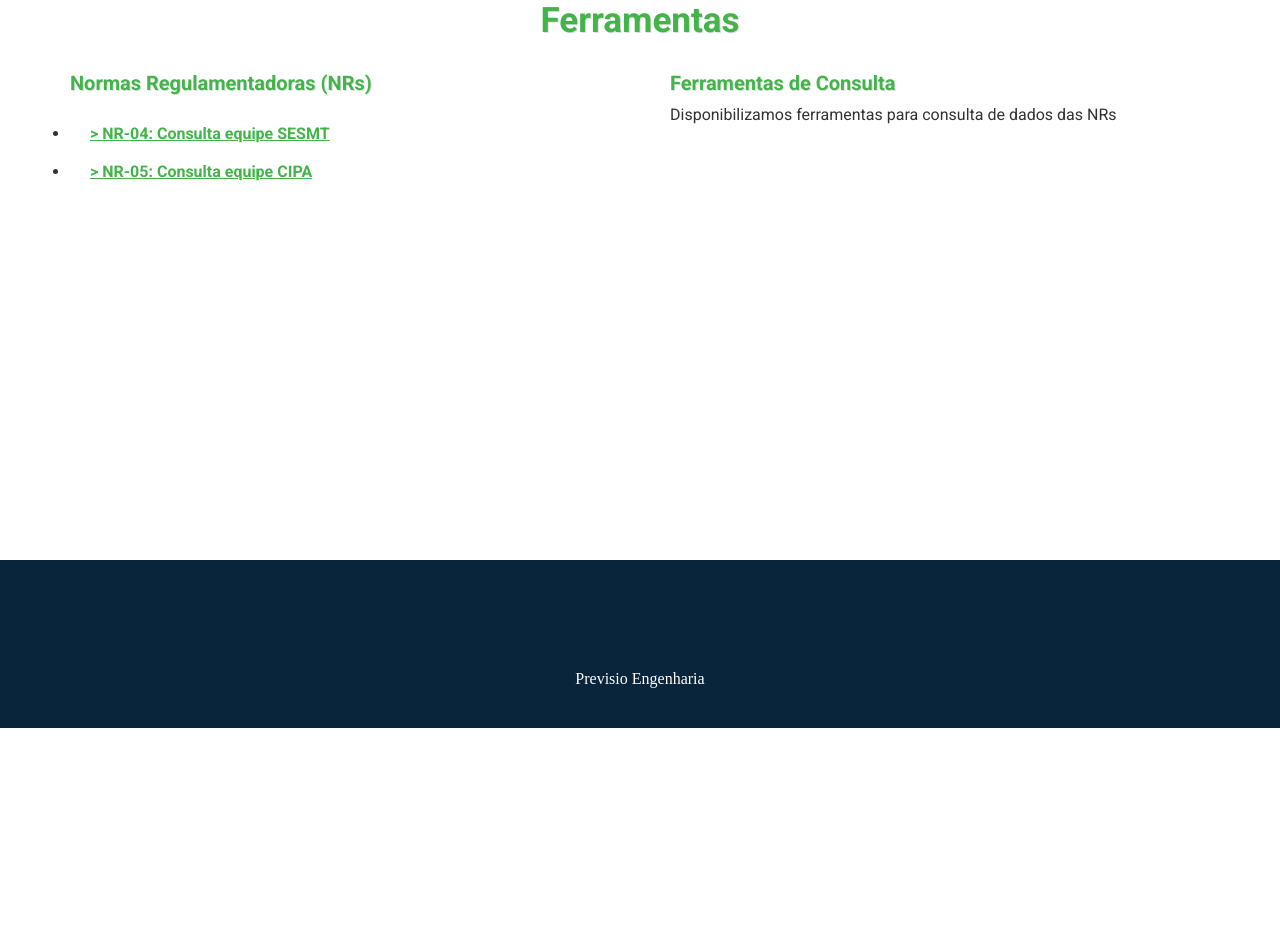
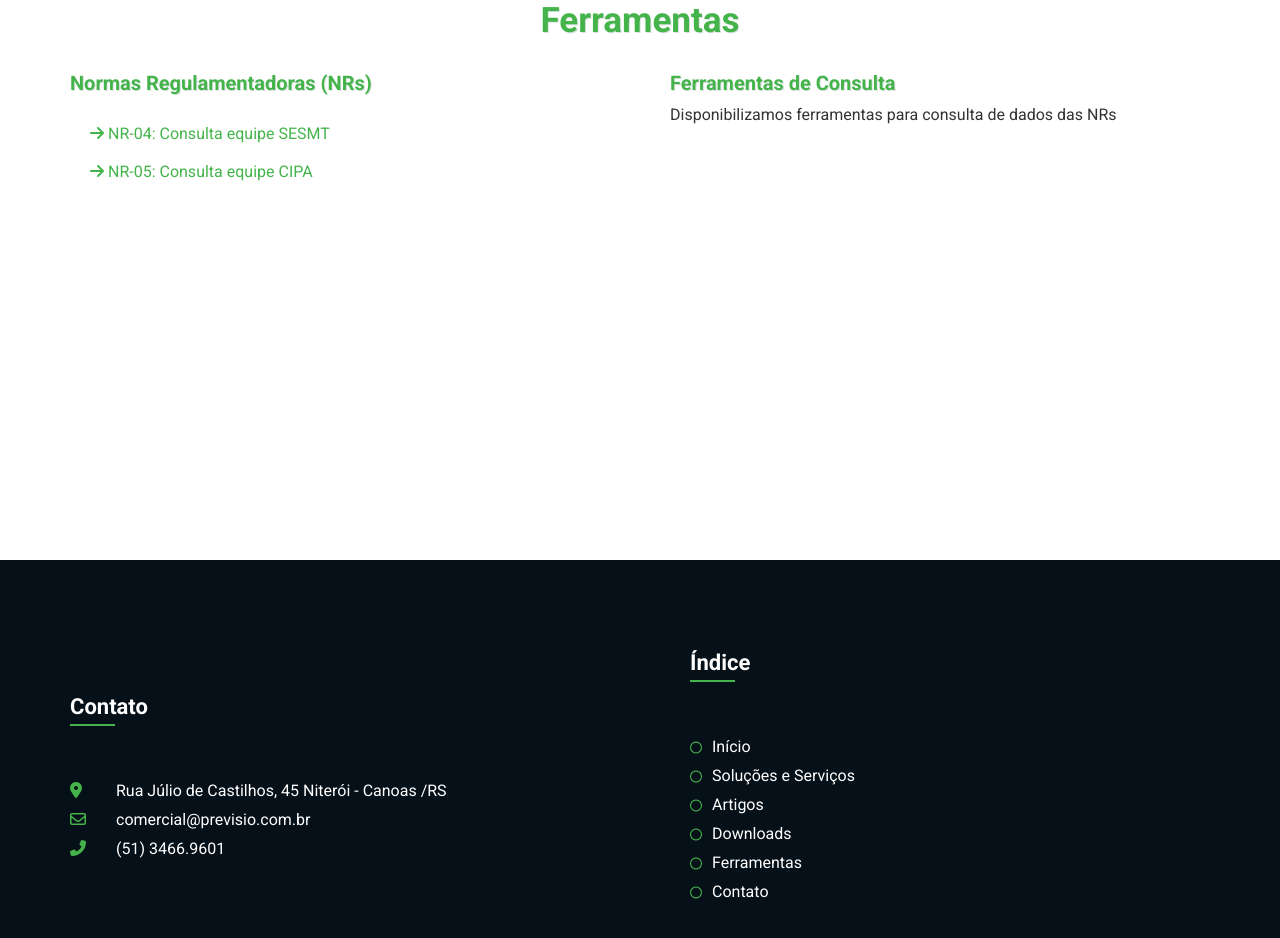
Before and after one commit to joeldc94/test-nextjs, a Next.js app: page / in a window 1280 px wide. Shown: the part 120-1058 px from the top of the page. Before the commit the page ends 848 px from the top, so only its background shows below. Built offline with nearby package versions, Linux system fonts and the light colour scheme.

Commit message:
footer updated

```diff
--- a/components/Footer.js
+++ b/components/Footer.js
@@ -1,9 +1,53 @@
 const Footer = () => (
 
-    <footer className="rodape">
-        <p>Previsio Engenharia</p>
+    <footer className="footer">
+        <div className='max-width'>
+            <div className='footer-content'>
+                <div className='footer-column left'>
+                    <h3 className='titulo'>
+                        Contato
+                    </h3>
+                    <hr/>
+                    <ul className='lista'>
+                        <li><i class="fa-solid fa-location-dot"></i><span> Rua Júlio de Castilhos, 45 Niterói - Canoas /RS</span>
+                        </li>
+                        <li><i class="fa-regular fa-envelope"></i><span><a href="mailto:comercial@previsio.com.br">comercial@previsio.com.br</a></span>
+                        </li>
+                        <li><i class="fa-sharp fa-solid fa-phone-flip"></i><span><a href="tel:+55(51)34669601">(51) 3466.9601</a></span>
+                        </li>
+                    </ul>
+                </div>
+                <div className='footer-column right'>
+                    <h3 className='titulo'>
+                        Índice
+                    </h3>
+                    <hr/>
+                    <ul className='lista indice'>
+                        <li>
+                            <i class="fa-regular fa-circle"></i><a href="https://previsio.com.br/">Início</a>
+                        </li>
+                        <li>
+                        <i class="fa-regular fa-circle"></i><a href="https://previsio.com.br/seguranca-do-trabalho/">Soluções e Serviços</a>
+                        </li>
+                        <li>
+                        <i class="fa-regular fa-circle"></i><a href="https://previsio.com.br/artigos/">Artigos</a>
+                        </li>
+                        <li>
+                        <i class="fa-regular fa-circle"></i><a href="https://previsio.com.br/downloads/">Downloads</a>
+                        </li>
+                        <li>
+                        <i class="fa-regular fa-circle"></i><a href="https://ferramentas.previsio.com.br">Ferramentas</a>
+                        </li>
+                        <li>
+                        <i class="fa-regular fa-circle"></i><a href="https://previsio.com.br/contato/">Contato</a>
+                        </li>
+
+                    </ul>
+                </div>
+
+
+            </div>
+        </div>
     </footer>
-
 );
-
 export default Footer;
--- a/components/Menu.js
+++ b/components/Menu.js
@@ -1,12 +1,11 @@
 const Menu = () => (
 
     <div>
-
         <nav className="navbar">
             <div className="max-width">
                 <div className="logo">
                     <a href="https://previsio.com.br/">
-                    <img src="https://github.com/joeldc94/test-nextjs/blob/integra%C3%A7ao-site-previsio/public/logo_previsio_azul.png?raw=true" alt="Logo Previsio Engenharia" width="auto" height="90"></img>
+                    <img src="https://github.com/joeldc94/test-nextjs/blob/integra%C3%A7ao-site-previsio/public/logo_previsio_azul.png?raw=true" alt="Previsio Engenharia" width="auto" height="90"></img>
                     </a>
                 </div>
                 <ul className="menu">
--- a/components/RespostaErro.js
+++ b/components/RespostaErro.js
@@ -1,6 +1,6 @@
 const RespostaErro = ({dados}) => {
     return(
-        <div className='alert-danger'>
+        <div className='resposta-erro'>
             <p className='error'>{dados.mensagem}</p>
         </div>
     );
--- a/pages/_app.js
+++ b/pages/_app.js
@@ -1,5 +1,6 @@
 import '../styles/style.css';
 import '../styles/respostaConsulta.css';
+import '../styles/footer.css'
 
 export default function MyApp({Component, pageProps}){
     return <Component {...pageProps}/>
--- a/pages/consulta_nr04.js
+++ b/pages/consulta_nr04.js
@@ -208,7 +208,7 @@ function ConsultaNR04(){
                             <div className='bloco-explicacao'>
                                 <h3 className='titulo-consulta'>NR04</h3>
                                 <p>Esta Norma estabelece os parâmetros e os requisitos para constituição e manutenção dos Serviços Especializados em Segurança e Medicina do Trabalho - SESMT, com a finalidade de promover a saúde e proteger a integridade do trabalhador</p>
-                                <a target="_blank" href="https://www.gov.br/trabalho-e-previdencia/pt-br/composicao/orgaos-especificos/secretaria-de-trabalho/inspecao/seguranca-e-saude-no-trabalho/normas-regulamentadoras/nr-04.pdf">&gt; Acesse a norma completa</a>
+                                <a target="_blank" href="https://www.gov.br/trabalho-e-previdencia/pt-br/composicao/orgaos-especificos/secretaria-de-trabalho/inspecao/seguranca-e-saude-no-trabalho/normas-regulamentadoras/nr-04.pdf"><i class="fa-sharp fa-solid fa-arrow-right"></i> Acesse a norma completa</a>
                             </div>
                         </div>
 
@@ -259,7 +259,7 @@ function ConsultaNR04(){
                                     </div>
                                 </div>
                                 <div className='button-area'>
-                                    <button type="submit" onClick={()=>{dataForm.type='cnae'; setLoading(true);}}>Enviar</button>
+                                    <button type="submit" onClick={()=>{dataForm.type='cnae'; setLoading(true);}}>Consultar</button>
                                 </div>
                             </form>
 
--- a/pages/consulta_nr05.js
+++ b/pages/consulta_nr05.js
@@ -196,7 +196,7 @@ function ConsultaNR05(){
                             <div className='bloco-explicacao'>
                                 <h3 className='titulo-consulta'>NR05</h3>
                                 <p>Esta Norma estabelece os parâmetros e os requisitos da Comissão Interna de Prevenção de Acidentes – CIPA, tendo por objetivo a prevenção de acidentes e doenças relacionadas ao trabalho, de modo a tornar compatível, permanentemente, o trabalho com a preservação da vida e promoção da saúde do trabalhador.</p>
-                                <a target="_blank" href="https://www.gov.br/trabalho-e-previdencia/pt-br/composicao/orgaos-especificos/secretaria-de-trabalho/inspecao/seguranca-e-saude-no-trabalho/normas-regulamentadoras/nr-05-atualizada-2021-1.pdf">&gt; Acesse a norma completa</a>
+                                <a target="_blank" href="https://www.gov.br/trabalho-e-previdencia/pt-br/composicao/orgaos-especificos/secretaria-de-trabalho/inspecao/seguranca-e-saude-no-trabalho/normas-regulamentadoras/nr-05-atualizada-2021-1.pdf"><i class="fa-sharp fa-solid fa-arrow-right"></i> Acesse a norma completa</a>
                             </div>
                         </div>
 
@@ -224,7 +224,7 @@ function ConsultaNR05(){
                                 </div>
 
                                 <div className='button-area'>
-                                    <button type="submit" onClick={()=>{dataForm.type='cnpj';setLoading(true);}}>Enviar</button>
+                                    <button type="submit" onClick={()=>{dataForm.type='cnpj';setLoading(true);}}>Consultar</button>
                                 </div>
                             </form>
 
--- a/pages/index.js
+++ b/pages/index.js
@@ -21,9 +21,9 @@ function Home({data}){
                             <div className='titulo-consulta'>
                                 Normas Regulamentadoras (NRs)
                             </div>
-                            <ul>
-                                <br/><li><a target="_blank" href="/consulta_nr04">&gt; NR-04: Consulta equipe SESMT</a></li>
-                                <br/><li><a target="_blank" href="/consulta_nr05">&gt; NR-05: Consulta equipe CIPA</a></li>
+                            <ul className='lista-ferramentas'>
+                                <br/><li><a target="_blank" href="/consulta_nr04"><i class="fa-sharp fa-solid fa-arrow-right"></i> NR-04: Consulta equipe SESMT</a></li>
+                                <br/><li><a target="_blank" href="/consulta_nr05"><i class="fa-sharp fa-solid fa-arrow-right"></i> NR-05: Consulta equipe CIPA</a></li>
                             </ul>
                         </div>
                         <div className='column right'>
--- /dev/null
+++ b/styles/footer.css
@@ -0,0 +1,99 @@
+@import url('https://fonts.googleapis.com/css2?family=Roboto:wght@300;400;500;700&');
+
+.footer{
+    /*font-family: "Open Sans", "Helvetica Neue", helvetica, arial, sans-serif;*/
+    font-family: "Roboto", helvetica, sans-serif;
+    color:white;
+    width: 100%;
+    padding: 30px;
+    /*background-color: #09253C;*/
+    background-color: #061018;
+    position: static;
+    bottom: 0;
+    margin-bottom: 0;
+}
+.footer .footer-content {
+    display: flex;
+    flex-wrap: wrap;
+    justify-content: space-between;
+    margin: 30px 0;
+    padding: 30px 0 60px 0;
+}
+.footer .footer-content .footer-column{
+    align-content: center;
+    width: calc(50% - 50px);
+}
+.footer .footer-content .footer-column .titulo{
+    font-size: 22px;
+
+    /*font-weight: 700;*/
+}
+.footer .footer-content .footer-column hr{
+    border-bottom-color: #44B44A;
+    border-width: 0 0 2px 0;
+    width: 45px;
+    margin-top: 5px;
+    margin-bottom: 30px;
+
+}
+.footer .footer-content .footer-column .lista{
+    list-style: none;
+    font-size: 16px;
+    margin-top: 50px;
+}
+.footer .footer-content .footer-column .lista li{
+    padding: 5px 0;
+}
+.footer .footer-content .footer-column .lista i{
+    color: #44B44A;
+    padding-right: 30px;
+}
+.footer .footer-content .footer-column .indice i{
+    font-size: 12px;
+    color: #44B44A;
+    padding-right: 10px;
+}
+.footer .footer-content .footer-column .lista span, a{
+    color: white;
+}
+.footer .footer-content .footer-column .lista a:hover{
+    color: #44B44A;
+    transition: all 0.3s ease;
+}
+
+@media (max-width: 550px){
+    .footer{
+        padding: 30px 10px;
+    }
+    .footer .footer-content {
+        display: block;
+        flex-wrap: wrap;
+        margin: 5px 0 30px 0;
+    }
+    .footer .footer-content .footer-column{
+        width: 100%;
+    }
+    .footer .footer-content .footer-column .titulo{
+        font-size: 28px;
+        text-align: center;
+        border-bottom: 2px solid #44B44A;
+    }
+    .footer .footer-content .footer-column hr{
+        border-bottom: none;
+    }
+    .footer .footer-content .footer-column .lista{
+        list-style: none;
+        margin: 30px 0 30px 0;
+    }
+    .footer .footer-content .footer-column .lista li{
+        padding: 5px 0;
+        text-align: center;
+    }
+    .footer .footer-content .footer-column .lista i{
+        padding-right: 10px;
+    }
+    .footer .footer-content .footer-column .indice i{
+        font-size: 12px;
+        padding-right: 10px;
+    }
+}
--- a/styles/respostaConsulta.css
+++ b/styles/respostaConsulta.css
@@ -1,8 +1,10 @@
 @import url('https://fonts.googleapis.com/css2?family=Roboto:wght@300;400;500;700&family=Ubuntu:wght@400;500;700&display=swap');
 
-.alert-danger{
+.resposta-erro{
+    font-size: 16px;
+    text-align: center;
+    color: #842029;
     background-color: #f8d7da;
-    color: #842029;
     border: 1px solid #f5c2c7;
     border-radius: 6px;
     padding: 20px;
@@ -17,7 +19,7 @@
     border: 1px solid #dadbcc;
     border-radius: 6px;
     padding: 10px 10px 30px 10px;
-    min-width: 500px;
+    min-width: 450px;
 }
 .resposta-success .titulo1, .titulo2{
     background-color: #0f5132;
@@ -37,11 +39,11 @@
     width: 100%;
 }
 .resposta-success table tbody td{
-    font-size: 14px;
     color: #333;
     /*width: 100%;*/
 }
 .resposta-success table tbody td, th{
+    font-size: 16px;
     padding: 5px;
     text-align: left;
     vertical-align: middle;
@@ -63,3 +65,43 @@
     padding: 10px 10px 0 10px;
     text-align: justify;
 }
+
+@media (max-width: 500px){
+    .resposta-erro{
+        font-size: 14px;
+        border-radius: 4px;
+        padding: 10px;
+    }
+
+    .resposta-success{
+        border-radius: 4px;
+        padding: 5px 5px 10px 5px;
+        min-width: 200px;
+    }
+    .resposta-success .titulo1, .titulo2{
+        font-size: 14px;
+        padding: 5px 5px;
+        margin: 5px 5px;
+        border-radius: 2px;
+    }
+    .resposta-success .titulo2{
+        margin-top: 15px;
+    }
+
+    .resposta-success table{
+        padding: 0 5px;
+        width: 100%;
+    }
+    .resposta-success table tbody td, th{
+        font-size: 12px;
+    }
+    .resposta-success table tbody .header-v{
+        min-height: 30px;
+        font-weight: 600;
+        width: 150px;
+    }
+
+    .resposta-success table tfoot td{
+        font-size: 10px;
+    }
+}
--- a/styles/style.css
+++ b/styles/style.css
@@ -1,4 +1,4 @@
-@import url('https://fonts.googleapis.com/css2?family=Roboto:wght@300;400;500;700&family=Ubuntu:wght@400;500;700&display=swap');
+@import url('https://fonts.googleapis.com/css2?family=Roboto:wght@300;400;500;700&');
 
 *{
     margin: 0;
@@ -12,12 +12,15 @@ body{
     display: flex;
     flex-direction: column;
     height: 100vh;
+    min-width: 250px;
 }
 .max-width{
     max-width: 1200px;
     padding: 0 30px;
     margin: auto;
 }
+
+
 .navbar .logo{
     color: white;
     font-size: 35px;
@@ -232,15 +235,16 @@ section{
     text-align: justify;
 }
 
-.contact .contact-content .left a{
-    color:#44B44A;
-    font-weight: 800;
-    padding-top: 20px;;
-    margin-left: 20px;
-    text-decoration: underline;
+.contact .contact-content .left li{
+    list-style: none;
+    font-weight: 400;
     text-align: justify;
 }
 
+.contact .contact-content .left a{
+    color:#44B44A;
+    margin-left: 20px;
+}
 
 .contact .contact-content .left .icons{
     margin: 10px 0;
@@ -305,13 +309,12 @@ section{
     font-weight: 600;
 }
 
-/*
+
 .right .btnCNPJ, .right .btnCNAE{
-    color: white;
-    background: #44B44A;
-    font-weight: 600;
+    color: #333;
+    background: #f2f2f2;
+    font-weight: 400;
 }
-*/
 
 .contact .contact-content .right form .field{
     height: 45px;
@@ -337,9 +340,6 @@ section{
     display: inline-block;
     border-bottom: 1px dotted black; /* If you want dots under the hoverable text */
   }
-
-
-
 
   /* Tooltip text */
   .tooltip .tooltiptext {
@@ -382,9 +382,6 @@ section{
     visibility: visible;
     opacity: 1;
   }
-
-
-
 
 
 
@@ -454,19 +451,8 @@ section{
     border-style: solid;*/
     margin: 30px 0;
     min-height: 20px;
+}
 
-
-}
-/*
-.contact  .alert-danger{
-    background-color: #f8d7da;
-    color: #842029;
-
-    border: 1px solid #f5c2c7;
-    border-radius: 6px;
-    padding: 10px;
-}
-*/
 .contact  .alert-success{
 
     background-color: #eaf8f2;
@@ -476,17 +462,3 @@ section{
     border-radius: 6px;
     padding: 20px 10px 20px 30px;
 }
-
-.rodape{
-    color:white;
-    width: 100%;
-    padding: 90px 30px 20px 30px;
-    background-color: #09253C;
-    position: static;
-    bottom: 0;
-    margin-bottom: 0;
-}
-.rodape p{
-    text-align: center;
-    margin: 20px;
-}
```
